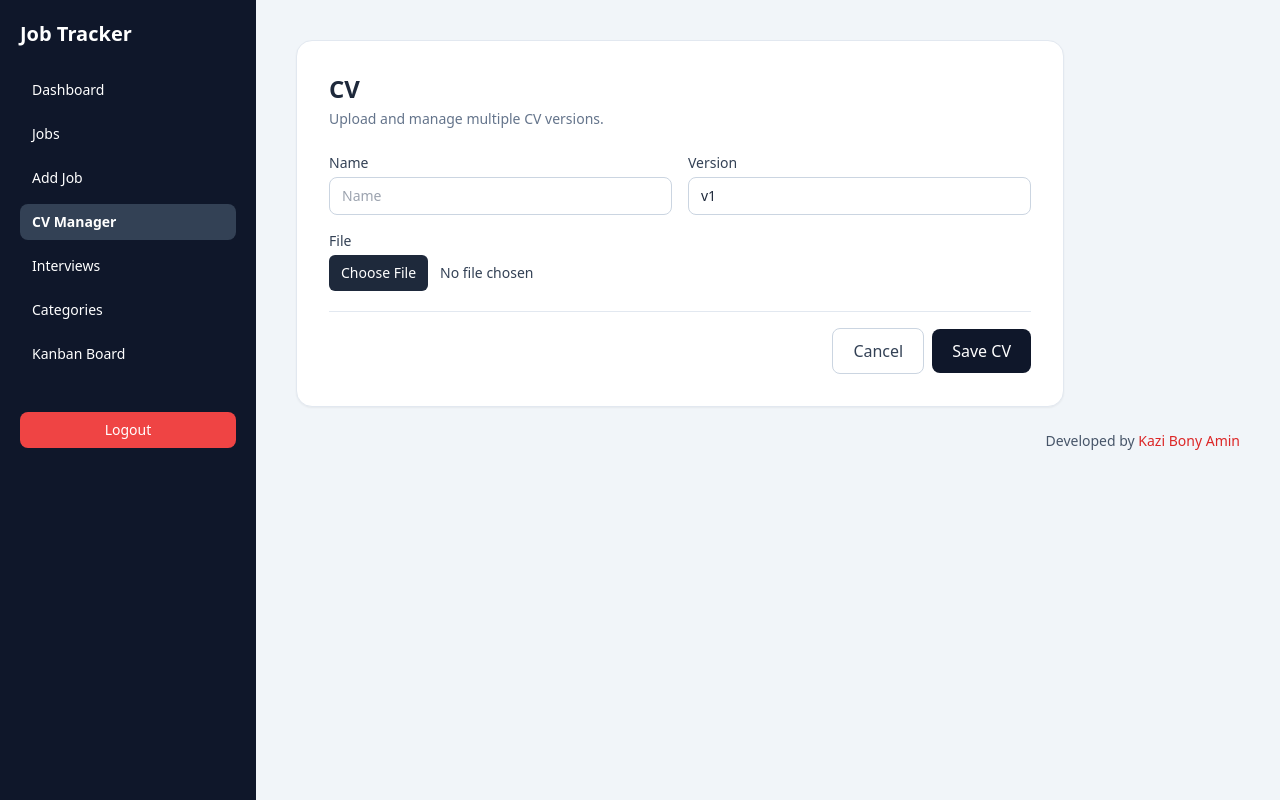
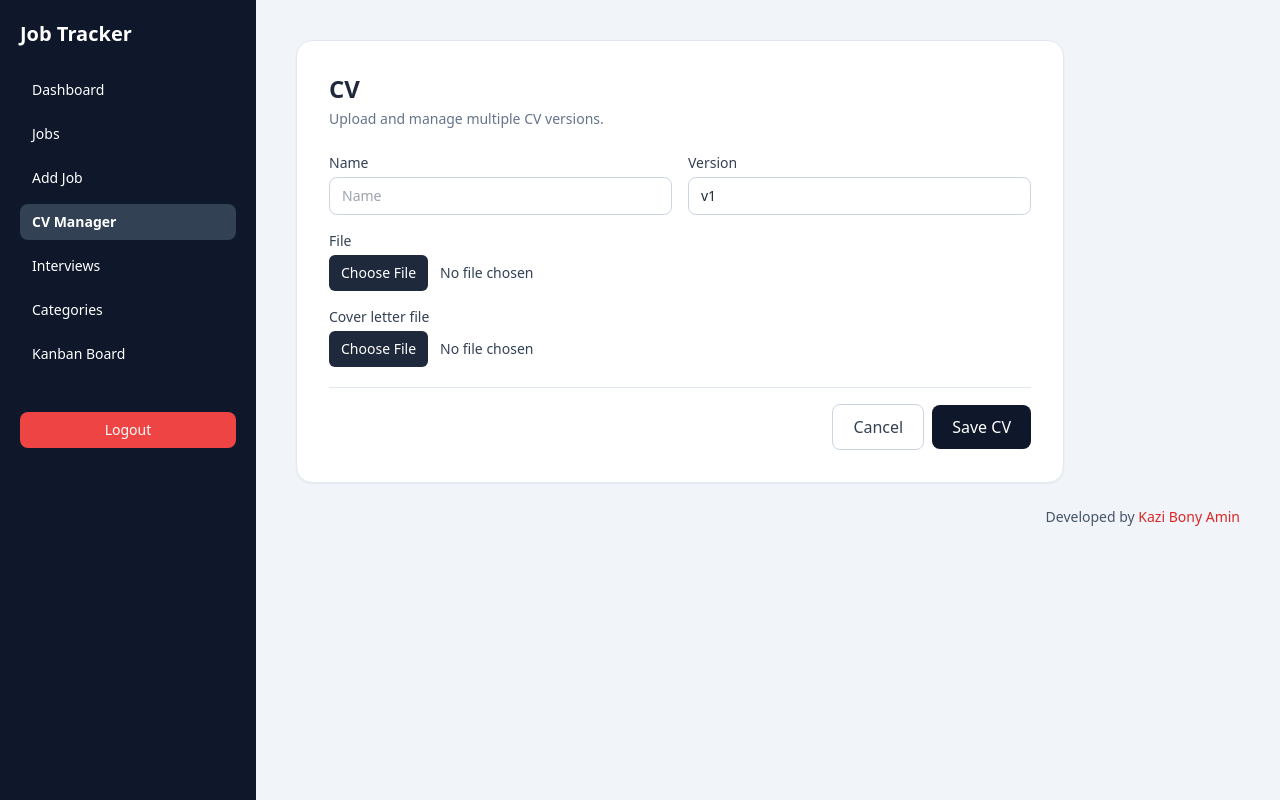
Before and after one commit to bonyaminshaznuz/jobTracker, a Django app: page /jobs/cvs/new/ in a window 1280 px wide. Run offline with Django 5.2, Linux system fonts and the light colour scheme; the visitor is signed in with stand-in values (Sample User, id 1); some libraries are stand-ins or nearby versions.

Commit message:
media 4.0

```diff
--- a/jobs/urls.py
+++ b/jobs/urls.py
@@ -4,6 +4,7 @@ from jobs.views import (
     CVCreateView,
     CVDeleteView,
     CVListView,
+    CVPreviewView,
     CVUpdateView,
     CategoryCreateView,
     CategoryDeleteView,
@@ -37,6 +38,13 @@ urlpatterns = [
     path("categories/<int:pk>/delete/", CategoryDeleteView.as_view(), name="category-delete"),
     path("cvs/", CVListView.as_view(), name="cv-list"),
     path("cvs/new/", CVCreateView.as_view(), name="cv-create"),
+    path("cvs/<int:pk>/preview/", CVPreviewView.as_view(), {"file_type": "file"}, name="cv-preview"),
+    path(
+        "cvs/<int:pk>/cover-letter/preview/",
+        CVPreviewView.as_view(),
+        {"file_type": "cover_letter"},
+        name="cv-cover-letter-preview",
+    ),
     path("cvs/<int:pk>/edit/", CVUpdateView.as_view(), name="cv-update"),
     path("cvs/<int:pk>/delete/", CVDeleteView.as_view(), name="cv-delete"),
     path("kanban/", KanbanView.as_view(), name="kanban"),
--- a/jobs/views.py
+++ b/jobs/views.py
@@ -1,10 +1,13 @@
 from django.contrib import messages
 from django.contrib.auth.mixins import LoginRequiredMixin
 from django.core.exceptions import ValidationError
+from django.http import FileResponse, Http404
 from django.shortcuts import get_object_or_404, redirect
 from django.urls import reverse, reverse_lazy
 from django.views import View
 from django.views.generic import CreateView, DeleteView, DetailView, ListView, TemplateView, UpdateView
+from mimetypes import guess_type
+from pathlib import Path
 from uuid import uuid4
 
 from interviews.models import InterviewRound
@@ -370,6 +373,27 @@ class CVDeleteView(LoginRequiredMixin, UserQuerysetMixin, DeleteView):
 		return super().form_valid(form)
 
 
+class CVPreviewView(LoginRequiredMixin, UserQuerysetMixin, View):
+	def get(self, request, pk, file_type):
+		cv = get_object_or_404(CV, pk=pk, user=request.user)
+		if file_type == "file":
+			file_field = cv.file
+		elif file_type == "cover_letter":
+			file_field = cv.cover_letter_file
+		else:
+			raise Http404("Unsupported file type.")
+
+		if not file_field:
+			messages.error(request, "No file available for preview.")
+			return redirect("jobs:cv-list")
+
+		file_field.open("rb")
+		content_type, _ = guess_type(file_field.name)
+		response = FileResponse(file_field, content_type=content_type or "application/octet-stream")
+		response["Content-Disposition"] = f'inline; filename="{Path(file_field.name).name}"'
+		return response
+
+
 class KanbanView(LoginRequiredMixin, TemplateView):
 	template_name = "jobs/kanban.html"
 
--- a/templates/jobs/cv_form.html
+++ b/templates/jobs/cv_form.html
@@ -8,11 +8,9 @@
         {% csrf_token %}
         <div class="grid gap-4 md:grid-cols-2">
             {% for field in form %}
-                {% if field.name != 'cover_letter_file' %}
-                    <div class="{% if field.name == 'file' %}md:col-span-2{% endif %}">
-                        {% include 'partials/form_field.html' with field=field %}
-                    </div>
-                {% endif %}
+                <div class="{% if field.name == 'file' %}md:col-span-2{% endif %}">
+                    {% include 'partials/form_field.html' with field=field %}
+                </div>
             {% endfor %}
         </div>
         <div class="flex flex-col-reverse gap-2 border-t border-slate-200 pt-4 sm:flex-row sm:items-center sm:justify-end">
--- a/templates/jobs/cv_list.html
+++ b/templates/jobs/cv_list.html
@@ -16,7 +16,7 @@
                     <td class="p-3"><a class="font-medium text-blue-600 hover:text-blue-700" href="{{ cv.file.url }}" download>Download</a></td>
                     <td class="p-3">
                         <div class="flex flex-wrap items-center gap-2">
-                        <a class="font-medium text-emerald-600 hover:text-emerald-700" href="{{ cv.file.url }}" target="_blank">Preview</a>
+                        <a class="font-medium text-emerald-600 hover:text-emerald-700" href="{% url 'jobs:cv-preview' cv.pk %}" target="_blank" rel="noreferrer">Preview</a>
                         <a class="font-medium text-blue-600 hover:text-blue-700" href="{% url 'jobs:cv-update' cv.pk %}">Edit</a>
                         <a class="font-medium text-red-600 hover:text-red-700" href="{% url 'jobs:cv-delete' cv.pk %}">Delete</a>
                         </div>
--- a/templates/jobs/job_detail.html
+++ b/templates/jobs/job_detail.html
@@ -60,7 +60,7 @@
                     <h3 class="mt-1 break-words text-lg font-semibold text-slate-900">{{ job.cv.name }}</h3>
                     <p class="text-sm text-slate-500">Version {{ job.cv.version }}</p>
                     <div class="mt-3 flex flex-wrap items-center gap-2">
-                        <a class="w-full rounded-lg bg-slate-900 px-3 py-2 text-center text-sm font-medium text-white hover:bg-slate-800 sm:w-auto" href="{{ job.cv.file.url }}" target="_blank" rel="noreferrer">Preview CV</a>
+                        <a class="w-full rounded-lg bg-slate-900 px-3 py-2 text-center text-sm font-medium text-white hover:bg-slate-800 sm:w-auto" href="{% url 'jobs:cv-preview' job.cv.pk %}" target="_blank" rel="noreferrer">Preview CV</a>
                         <a class="w-full rounded-lg border border-slate-300 px-3 py-2 text-center text-sm font-medium text-slate-700 hover:bg-slate-50 sm:w-auto" href="{{ job.cv.file.url }}" download>Download CV</a>
                     </div>
                 </div>
@@ -71,7 +71,7 @@
                     <p class="text-sm text-slate-500">Version Final</p>
                     {% if job.cv.cover_letter_file %}
                         <div class="mt-3 flex flex-wrap items-center gap-2">
-                            <a class="w-full rounded-lg bg-slate-900 px-3 py-2 text-center text-sm font-medium text-white hover:bg-slate-800 sm:w-auto" href="{{ job.cv.cover_letter_file.url }}" target="_blank" rel="noreferrer">Preview</a>
+                            <a class="w-full rounded-lg bg-slate-900 px-3 py-2 text-center text-sm font-medium text-white hover:bg-slate-800 sm:w-auto" href="{% url 'jobs:cv-cover-letter-preview' job.cv.pk %}" target="_blank" rel="noreferrer">Preview</a>
                             <a class="w-full rounded-lg border border-slate-300 px-3 py-2 text-center text-sm font-medium text-slate-700 hover:bg-slate-50 sm:w-auto" href="{{ job.cv.cover_letter_file.url }}" download>Download</a>
                         </div>
                     {% else %}
```
